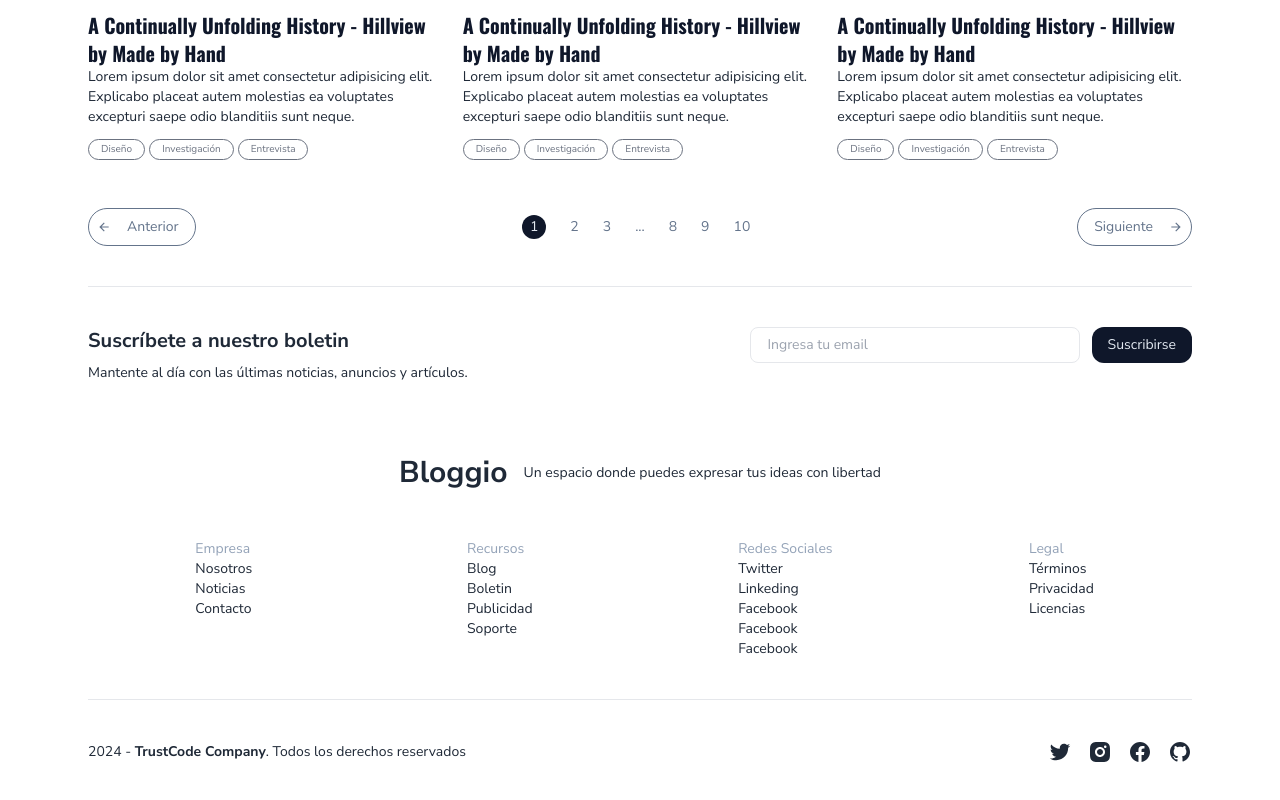
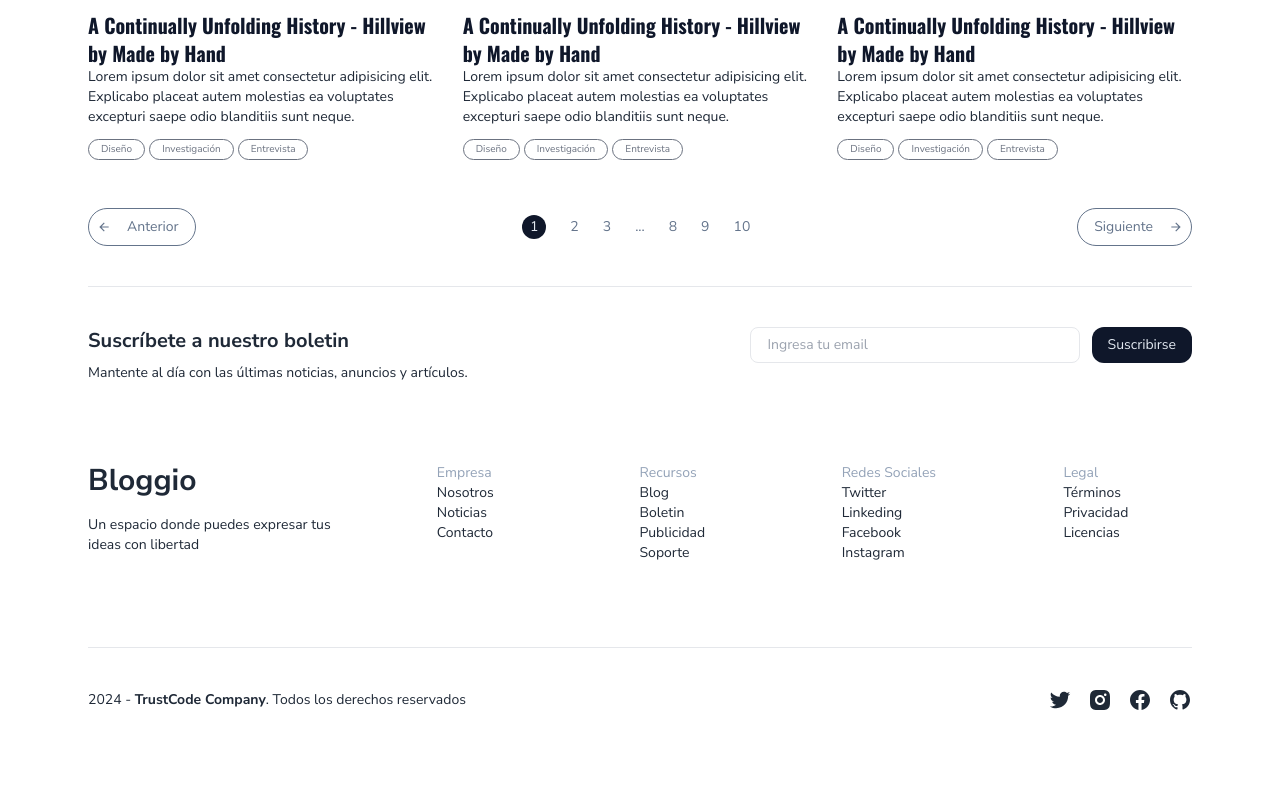
Before and after one commit to FernandoTelloL/bloggio, a React (Vite) app: page / in a window 1280 px wide. Shown: the part 1630-2430 px from the top of the page. After the commit the page ends 2394 px from the top, so only its background shows below. Built offline with nearby package versions, Linux system fonts and the light colour scheme.

Commit message:
correccion de alineacion de menu en footer desktop

```diff
--- a/src/components/Footer.jsx
+++ b/src/components/Footer.jsx
@@ -8,7 +8,7 @@ import {
 export const Footer = () => {
   return (
     <div className="text-sm">
-      <section className="mt-10 mb-12 md:flex md:justify-between">
+      <section className="mt-10 mb-12 lg:mb-14 md:flex md:justify-between">
         <div className="text-center mb-6 md:text-start md:w-1/2">
           <h2 className="text-xl font-bold lg:mb-2">
             Suscríbete a nuestro boletin
@@ -29,14 +29,14 @@ export const Footer = () => {
         </div>
       </section>
 
-      <section className="">
-        <div className="flex gap-4 mb-12 md:items-center md:justify-center">
+      <section className="lg:flex lg:mb-11">
+        <div className="flex gap-4 mb-12 md:items-center md:justify-center lg:flex-col lg:items-start lg:basis-[25%]">
           <h3 className="text-3xl font-bold">Bloggio</h3>
-          <p className="text-end">
+          <p className="text-end lg:text-start">
             Un espacio donde puedes expresar tus ideas con libertad
           </p>
         </div>
-        <div className="md:flex md:justify-between">
+        <div className="md:flex md:justify-between lg:w-[75%]">
           <div className="flex justify-around mb-10 md:w-1/2">
             <ul className="">
               <li className="text-slate-400">Empresa</li>
@@ -59,8 +59,7 @@ export const Footer = () => {
               <li>Twitter</li>
               <li>Linkeding</li>
               <li>Facebook</li>
-              <li>Facebook</li>
-              <li>Facebook</li>
+              <li>Instagram</li>
             </ul>
 
             <ul>
```
